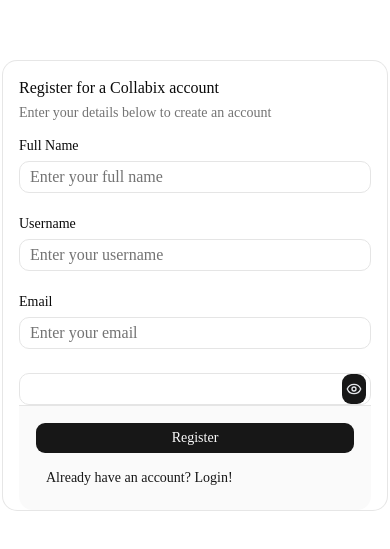
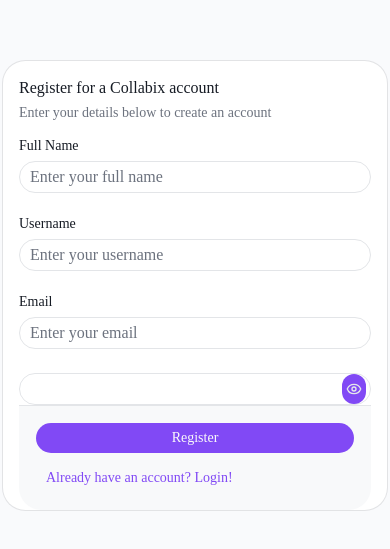
Before and after one commit to Ankitjha1307/Collabix, a Next.js app in the folder frontend/: page /register in a window 390 px wide. Shown: the part 137-686 px from the top of the page. Built offline with nearby package versions, Linux system fonts and the light colour scheme.

Commit message:
Enhance UI components with updated color variables, improved styling, and responsive adjustments across landing pages

```diff
--- a/frontend/app/globals.css
+++ b/frontend/app/globals.css
@@ -23,6 +23,7 @@
   --color-chart-3: var(--chart-3);
   --color-chart-2: var(--chart-2);
   --color-chart-1: var(--chart-1);
+  --color-success: var(--success);
   --color-ring: var(--ring);
   --color-input: var(--input);
   --color-border: var(--border);
@@ -49,82 +50,122 @@
 }
 
 :root {
-  --background: oklch(1 0 0);
-  --foreground: oklch(0.145 0 0);
+  --background: oklch(0.985 0.003 264);
+  --foreground: oklch(0.22 0.02 264);
+
   --card: oklch(1 0 0);
-  --card-foreground: oklch(0.145 0 0);
-  --popover: oklch(1 0 0);
-  --popover-foreground: oklch(0.145 0 0);
-  --primary: oklch(0.205 0 0);
+  --card-foreground: var(--foreground);
+
+  --popover: var(--card);
+  --popover-foreground: var(--foreground);
+
+  /* Brand */
+
+  --primary: oklch(0.57 0.24 292);
   --primary-foreground: oklch(0.985 0 0);
-  --secondary: oklch(0.97 0 0);
-  --secondary-foreground: oklch(0.205 0 0);
-  --muted: oklch(0.97 0 0);
-  --muted-foreground: oklch(0.556 0 0);
-  --accent: oklch(0.97 0 0);
-  --accent-foreground: oklch(0.205 0 0);
-  --destructive: oklch(0.577 0.245 27.325);
-  --border: oklch(0.922 0 0);
-  --input: oklch(0.922 0 0);
-  --ring: oklch(0.708 0 0);
-  --chart-1: oklch(0.87 0 0);
-  --chart-2: oklch(0.556 0 0);
-  --chart-3: oklch(0.439 0 0);
-  --chart-4: oklch(0.371 0 0);
-  --chart-5: oklch(0.269 0 0);
-  --radius: 0.625rem;
-  --sidebar: oklch(0.985 0 0);
-  --sidebar-foreground: oklch(0.145 0 0);
-  --sidebar-primary: oklch(0.205 0 0);
-  --sidebar-primary-foreground: oklch(0.985 0 0);
-  --sidebar-accent: oklch(0.97 0 0);
-  --sidebar-accent-foreground: oklch(0.205 0 0);
-  --sidebar-border: oklch(0.922 0 0);
-  --sidebar-ring: oklch(0.708 0 0);
+
+  --secondary: oklch(0.96 0.01 264);
+  --secondary-foreground: var(--foreground);
+
+  --accent: oklch(0.82 0.17 83);
+  --accent-foreground: oklch(0.18 0 0);
+
+  --muted: oklch(0.965 0.004 264);
+  --muted-foreground: oklch(0.55 0.02 264);
+
+  --success: oklch(0.72 0.17 150);
+
+  --destructive: oklch(0.63 0.23 25);
+
+  --border: oklch(0.92 0.005 264);
+  --input: var(--border);
+  --ring: var(--primary);
+
+  --radius: 1rem;
+
+  --chart-1: var(--primary);
+  --chart-2: var(--accent);
+  --chart-3: oklch(0.74 0.17 150);
+  --chart-4: oklch(0.68 0.19 210);
+  --chart-5: oklch(0.70 0.16 20);
+
+  --sidebar: oklch(0.975 0.004 264);
+  --sidebar-foreground: var(--foreground);
+
+  --sidebar-primary: var(--primary);
+  --sidebar-primary-foreground: white;
+
+  --sidebar-accent: oklch(0.95 0.01 264);
+  --sidebar-accent-foreground: var(--foreground);
+
+  --sidebar-border: var(--border);
+  --sidebar-ring: var(--primary);
 }
 
 .dark {
-  --background: oklch(0.145 0 0);
-  --foreground: oklch(0.985 0 0);
-  --card: oklch(0.205 0 0);
-  --card-foreground: oklch(0.985 0 0);
-  --popover: oklch(0.205 0 0);
-  --popover-foreground: oklch(0.985 0 0);
-  --primary: oklch(0.922 0 0);
-  --primary-foreground: oklch(0.205 0 0);
-  --secondary: oklch(0.269 0 0);
-  --secondary-foreground: oklch(0.985 0 0);
-  --muted: oklch(0.269 0 0);
-  --muted-foreground: oklch(0.708 0 0);
-  --accent: oklch(0.269 0 0);
-  --accent-foreground: oklch(0.985 0 0);
-  --destructive: oklch(0.704 0.191 22.216);
-  --border: oklch(1 0 0 / 10%);
-  --input: oklch(1 0 0 / 15%);
-  --ring: oklch(0.556 0 0);
-  --chart-1: oklch(0.87 0 0);
-  --chart-2: oklch(0.556 0 0);
-  --chart-3: oklch(0.439 0 0);
-  --chart-4: oklch(0.371 0 0);
-  --chart-5: oklch(0.269 0 0);
-  --sidebar: oklch(0.205 0 0);
-  --sidebar-foreground: oklch(0.985 0 0);
-  --sidebar-primary: oklch(0.488 0.243 264.376);
-  --sidebar-primary-foreground: oklch(0.985 0 0);
-  --sidebar-accent: oklch(0.269 0 0);
-  --sidebar-accent-foreground: oklch(0.985 0 0);
-  --sidebar-border: oklch(1 0 0 / 10%);
-  --sidebar-ring: oklch(0.556 0 0);
+  --background: oklch(0.19 0.015 264);
+  --foreground: oklch(0.97 0.002 264);
+
+  --card: oklch(0.24 0.015 264);
+  --card-foreground: var(--foreground);
+
+  --popover: var(--card);
+  --popover-foreground: var(--foreground);
+
+  --primary: oklch(0.69 0.24 292);
+  --primary-foreground: oklch(0.16 0 0);
+
+  --secondary: oklch(0.28 0.01 264);
+  --secondary-foreground: var(--foreground);
+
+  --accent: oklch(0.83 0.17 83);
+  --accent-foreground: oklch(0.16 0 0);
+
+  --muted: oklch(0.28 0.01 264);
+  --muted-foreground: oklch(0.72 0.01 264);
+
+  --success: oklch(0.76 0.16 150);
+
+  --destructive: oklch(0.70 0.22 25);
+
+  --border: oklch(0.34 0.01 264);
+  --input: oklch(0.34 0.01 264);
+
+  --ring: var(--primary);
+
+  --chart-1: var(--primary);
+  --chart-2: var(--accent);
+  --chart-3: oklch(0.76 0.16 150);
+  --chart-4: oklch(0.74 0.18 210);
+  --chart-5: oklch(0.72 0.17 20);
+
+  --sidebar: oklch(0.22 0.015 264);
+  --sidebar-foreground: var(--foreground);
+
+  --sidebar-primary: var(--primary);
+  --sidebar-primary-foreground: white;
+
+  --sidebar-accent: oklch(0.28 0.01 264);
+  --sidebar-accent-foreground: var(--foreground);
+
+  --sidebar-border: oklch(0.34 0.01 264);
+  --sidebar-ring: var(--primary);
 }
 
 @layer base {
   * {
     @apply border-border outline-ring/50;
   }
+
+  html {
+    @apply font-sans scroll-smooth;
+  }
+
   body {
-    @apply bg-background text-foreground;
+    @apply bg-background text-foreground antialiased;
   }
-  html {
-    @apply font-sans;
+
+  ::selection {
+    @apply bg-primary text-primary-foreground;
   }
 }
--- a/frontend/components/landing/DashboardPreview.tsx
+++ b/frontend/components/landing/DashboardPreview.tsx
@@ -32,9 +32,9 @@
     >
       {/* Glow */}
 
-      <div className="absolute inset-0 -z-10 rounded-[40px] bg-primary/15 blur-3xl" />
+      <div className="absolute inset-0 -z-10 rounded-[40px] bg-primary/20 blur-[80px]" />
 
-      <div className="overflow-hidden rounded-3xl border bg-card shadow-2xl">
+      <div className="overflow-hidden rounded-3xl border border-border bg-card shadow-xl">
 
         <Image
           src="/hero/dashboard.png"
--- a/frontend/components/landing/LandingNavbar.tsx
+++ b/frontend/components/landing/LandingNavbar.tsx
@@ -28,7 +28,7 @@
     <header className="sticky top-0 z-50">
       <Container>
 
-        <div className="mt-4 flex h-18 items-center justify-between rounded-2xl border border-border/50 bg-background/70 px-6 backdrop-blur-xl">
+        <div className="mt-4 flex h-18 items-center justify-between rounded-2xl border border-border bg-card/80 px-6 backdrop-blur-2xl shadow-sm">
 
           {/* Logo */}
 
--- a/frontend/components/landing/Spotlight.tsx
+++ b/frontend/components/landing/Spotlight.tsx
@@ -26,8 +26,8 @@
       }}
       className={cn(
         "pointer-events-none absolute left-1/2 top-0 -z-10 h-[36rem] w-[36rem] -translate-x-1/2 rounded-full",
-        "bg-violet-500/15 blur-[140px]",
-        "dark:bg-violet-500/20",
+        "bg-primary/20 dark:bg-primary/25 blur-[140px]",
+        "dark:bg-primary/25",
         className
       )}
     />
--- a/frontend/components/landing/hero/HeroContent.tsx
+++ b/frontend/components/landing/hero/HeroContent.tsx
@@ -22,30 +22,29 @@
       transition={{ duration: 0.7 }}
       className="max-w-xl"
     >
-      <div className="inline-flex items-center gap-2 rounded-full border bg-background/80 px-4 py-2 text-sm font-medium backdrop-blur-md">
-        <Sparkles className="h-4 w-4 text-primary" />
+      <div className="inline-flex items-center gap-2 rounded-full border bg-card/80 px-4 py-2 text-sm font-medium backdrop-blur-md">
+        <Sparkles className="text-accent" />
 
         <span className="text-muted-foreground">
           Modern Project Management
         </span>
       </div>
 
-      <h1 className="mt-8 text-5xl font-extrabold leading-[1.05] tracking-tight lg:text-7xl">
+      <h1 className="mt-10 text-5xl font-bold leading-[1.05] tracking-tight lg:text-7xl">
         From ideas
         <br />
         to <span className="text-primary">execution.</span>
       </h1>
 
-      <p className="mt-8 text-lg leading-8 text-muted-foreground">
-        Plan projects, organize workspaces, assign tasks and collaborate
-        with your entire team from one beautiful workspace.
+      <p className="mt-6 text-lg leading-8 text-muted-foreground">
+        Collaborate, manage projects, and ship faster with a workspace built for modern teams.
       </p>
 
-      <div className="mt-8 flex flex-col gap-4 sm:flex-row">
+      <div className="mt-10 flex flex-col gap-4 sm:flex-row">
         <Button
           asChild
           size="lg"
-          className="group rounded-xl"
+          className="group"
         >
           <Link href="/register">
             Start Building
@@ -58,7 +57,6 @@
           variant="outline"
           size="lg"
           asChild
-          className="rounded-xl"
         >
           <Link
             href="https://github.com/ankitjha1307"
@@ -71,11 +69,11 @@
         </Button>
       </div>
 
-      <div className="mt-10 flex flex-wrap gap-3">
+      <div className="mt-12 flex flex-wrap gap-3">
         {features.map((feature) => (
           <div
             key={feature}
-            className="inline-flex items-center gap-2 rounded-full border border-border/70 bg-background/60 px-4 py-2 text-sm backdrop-blur-md transition-all duration-300 hover:border-primary/40 hover:bg-primary/5"
+            className="inline-flex items-center gap-2 rounded-full border border-border bg-card/70 px-4 py-2 text-sm backdrop-blur-md transition-all duration-300 hover:border-primary/40 hover:bg-accent/10"
           >
             <div className="flex h-5 w-5 items-center justify-center rounded-full bg-primary/10">
               <Check className="h-3 w-3 text-primary" />
```
